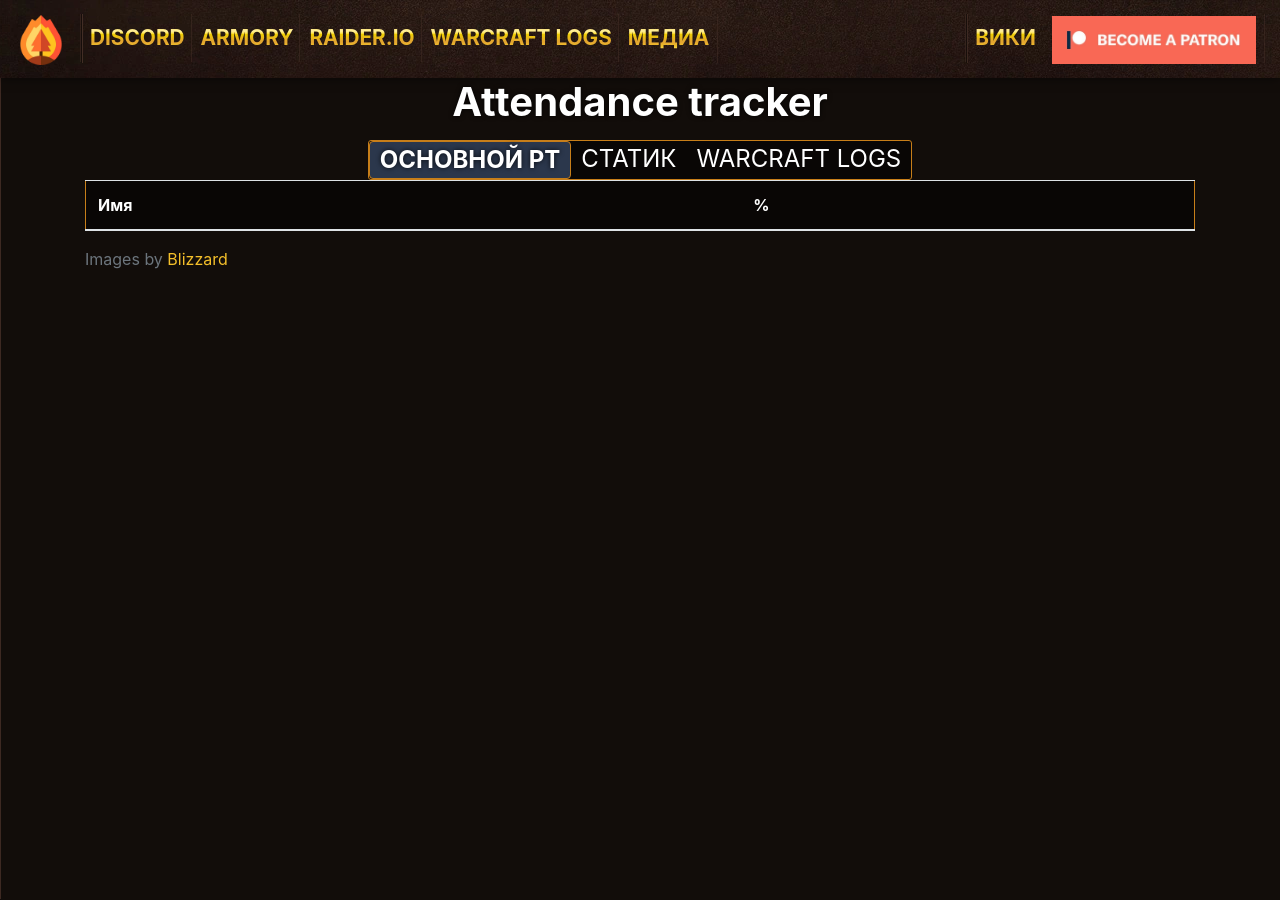
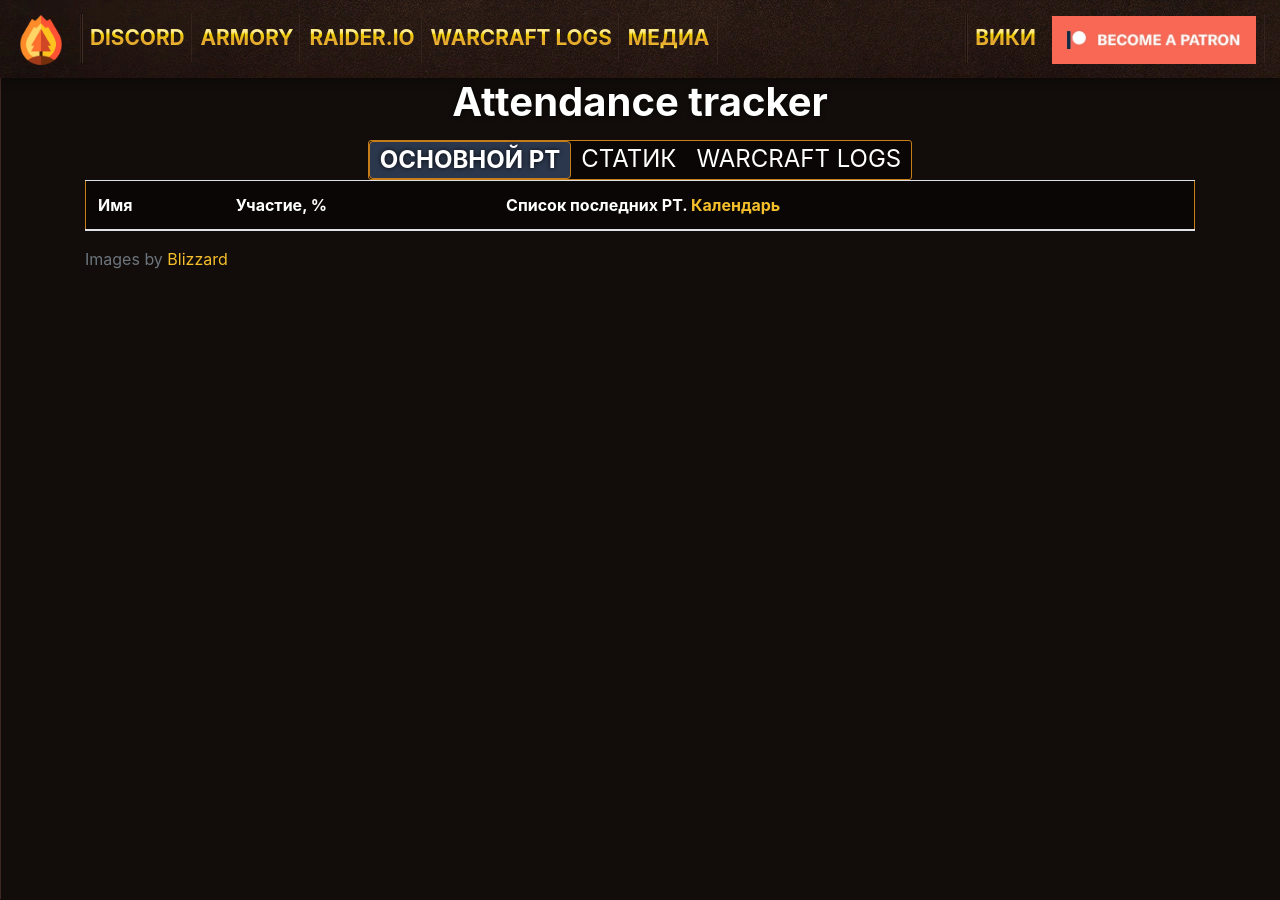
Before and after one commit to forestguild/website, a Jekyll site: the page built from attendance.html, in a window 1280 px wide. Built offline with Jekyll 4.4.1, drawn with Linux system fonts in a browser that asks for light colours; a script that is not in the unit is left out; comment, search, counter and statistics services are not loaded.

Commit message:
attendance - visual fixes

```diff
--- a/attendance.html
+++ b/attendance.html
@@ -20,21 +20,26 @@
 </div>
 <div class="tab-content" id="pills-tabContent">
     <div class="tab-pane fade show active" id="pills-main" role="tabpanel" aria-labelledby="pills-main-tab">
-        <table class="table bg-dark-opacity text-white" data-sortlist="[[1,1]]">
-            <thead>
-                <tr>
-                    <th>Имя</th>
-                    <th>%</th>
-                </tr>
-            </thead>
-            <tbody>
+                {% assign rt_count = 0 | plus: 0 %}
                 {% assign rawreport = site.data.attendance_main[0] %}
                 {% assign report = "" | split: ',' %}
                 {% for item in rawreport %}
                 {% assign report = report | push: item[1] %}
                 {% endfor %}
-
                 {% assign sorted = report | sort: 'att' %}
+                {% for person in sorted %}
+                {% assign rt_count = person.items | size %}
+                {% break %}
+                {% endfor %}
+        <table class="table bg-dark-opacity text-white" data-sortlist="[[1,1]]">
+            <thead>
+                <tr>
+                    <th>Имя</th>
+                    <th>Участие, %</th>
+                    <th colspan="{{ rt_count }}">Список последних РТ. <a href="https://www.warcraftlogs.com/guild/team-calendar/15620" target="_blank">Календарь</a></th>
+                </tr>
+            </thead>
+            <tbody>
                 {% for person in sorted %}
                 {% assign att = person.att | plus: 0 %}
                 {% if att > 10 %}
@@ -43,7 +48,7 @@
                     <td class="quality-{{ att | slice: 0 }}" width="150px">{{ person.name }}</td>
                     <td class="quality-{{ att | slice: 0 }}" width="150px">{{ person.att }}</td>
                     {% for pitem in person.items %}
-                    <td class='text-{% if pitem[1] == 1 %}success{% else %}danger{% endif %}'>{% if pitem[1] == 1 %}Y{% else %}N{% endif %}</td>
+                    <td class='text-center text-{% if pitem[1] == 1 %}success bg-success{% else %}danger bg-danger{% endif %}' style='background-clip: content-box;'>{% if pitem[1] == 1 %}Y{% else %}N{% endif %}</td>
                     {% endfor %}
                 </tr>
                 {% endif %}
@@ -52,21 +57,25 @@
         </table>
     </div>
     <div class="tab-pane fade" id="pills-static" role="tabpanel" aria-labelledby="pills-static-tab">
-        <table class="table bg-dark-opacity text-white" data-sortlist="[[1,1]]">
-            <thead>
-                <tr>
-                    <th>Имя</th>
-                    <th>%</th>
-                </tr>
-            </thead>
-            <tbody>
                 {% assign rawreport = site.data.attendance_static[0] %}
                 {% assign report = "" | split: ',' %}
                 {% for item in rawreport %}
                 {% assign report = report | push: item[1] %}
                 {% endfor %}
-
                 {% assign sorted = report | sort: 'att' %}
+                {% for person in sorted %}
+                {% assign rt_count = person.items | size %}
+                {% break %}
+                {% endfor %}
+        <table class="table bg-dark-opacity text-white" data-sortlist="[[1,1]]">
+            <thead>
+                <tr>
+                    <th>Имя</th>
+                    <th>Участие, %</th>
+                    <th colspan="{{ rt_count }}">Список последних РТ. <a href="https://www.warcraftlogs.com/guild/team-calendar/15829" target="_blank">Календарь</a></th>
+                </tr>
+            </thead>
+            <tbody>
                 {% for person in sorted %}
                 {% assign att = person.att | plus: 0 %}
                 {% if att > 10 %}
@@ -75,7 +84,7 @@
                     <td class="quality-{{ att | slice: 0 }}" width="150px">{{ person.name }}</td>
                     <td class="quality-{{ att | slice: 0 }}" width="150px">{{ person.att }}</td>
                     {% for pitem in person.items %}
-                    <td class='text-{% if pitem[1] == 1 %}success{% else %}danger{% endif %}'>{% if pitem[1] == 1 %}Y{% else %}N{% endif %}</td>
+                    <td class='text-center text-{% if pitem[1] == 1 %}success bg-success{% else %}danger bg-danger{% endif %}' style='background-clip: content-box;'>{% if pitem[1] == 1 %}Y{% else %}N{% endif %}</td>
                     {% endfor %}
                 </tr>
                 {% endif %}
```
